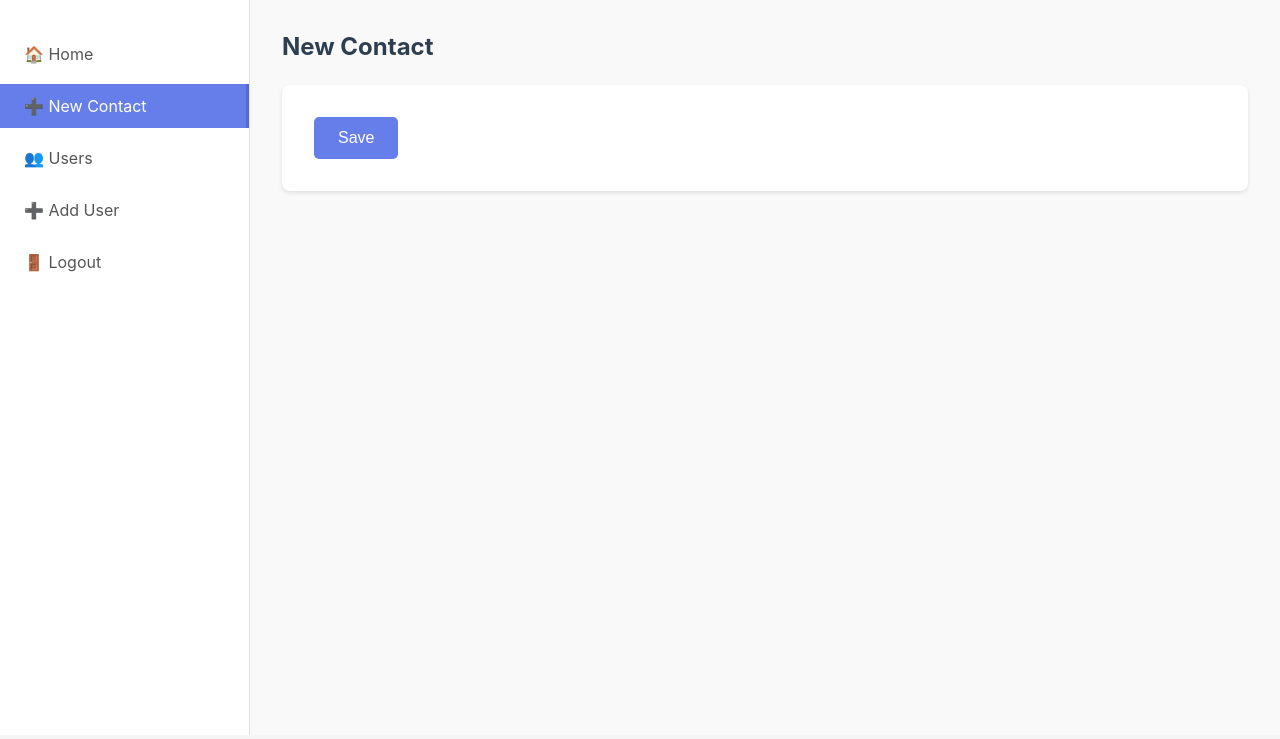
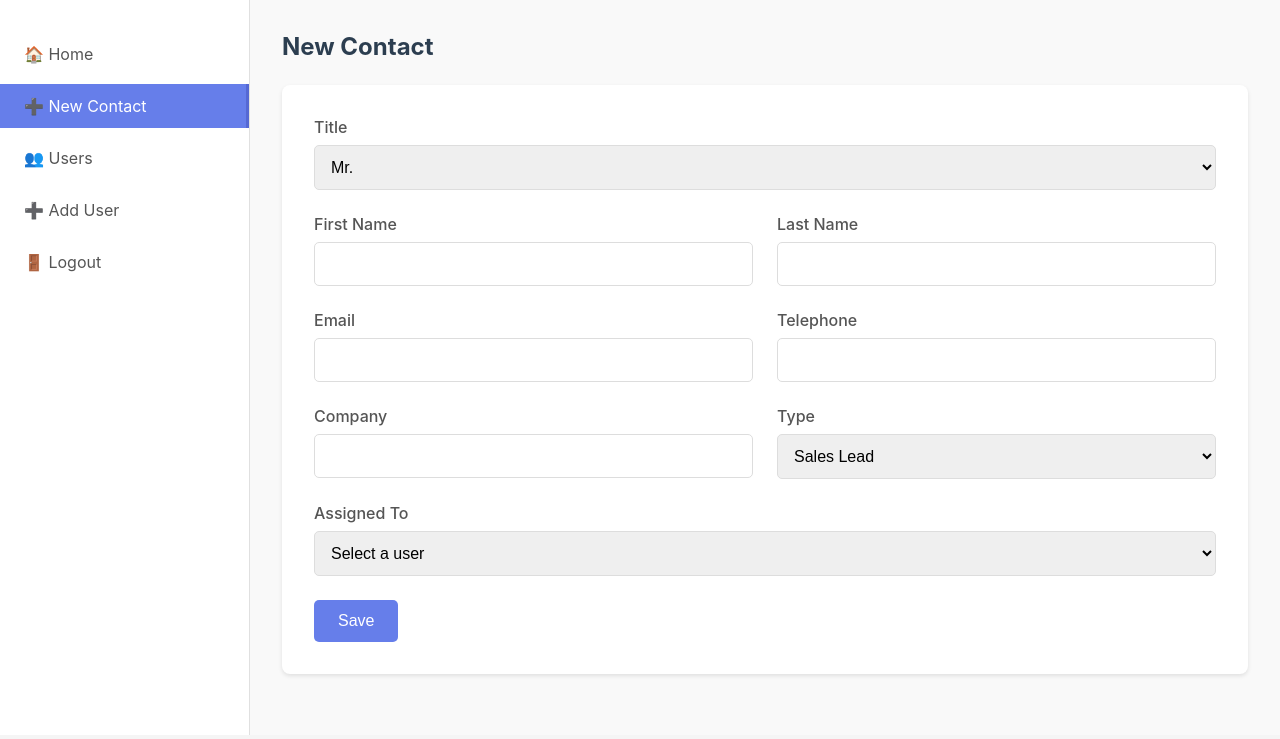
Before and after one commit to WatsonJer/info2180-project2, a PHP site: page /addContact.php in a window 1280 px wide. Shown: the part 61-800 px from the top of the page. Run offline with PHP 8.4, Linux system fonts and the light colour scheme; a user stored in the database is signed in; data comes from the database, SQL or seed files in the repository.

Commit message:
Functional adding contacts

```diff
--- a/contacts/addContact.php
+++ b/contacts/addContact.php
@@ -2,60 +2,85 @@
 require_once '../database/config.php';
 requireAdmin();
 
+$conn = getDBConnection();
+$stmt = $conn->prepare("SELECT id, firstname, lastname, email, role, created_at FROM Users ORDER BY created_at DESC");
+$stmt->execute();
+$users = $stmt->fetchAll(PDO::FETCH_ASSOC);
+
+// If there are no users, set an error and prevent the form from being saved
+$disableSave = false;
+if (empty($users)) {
+    $disableSave = true;
+    if (!isset($error) || empty($error)) {
+        $error = 'No users found. Please add at least one user before adding contacts.';
+    }
+} else {
+    $disableSave = false;
+}
+
 $isAjax = isset($_POST['ajax']) && $_POST['ajax'] === '1';
 
 if ($_SERVER['REQUEST_METHOD'] === 'POST') {
+    // Gather and sanitize inputs for contact
+    $title = filter_input(INPUT_POST, 'title', FILTER_SANITIZE_STRING);
+    $firstname = trim(filter_input(INPUT_POST, 'firstname', FILTER_SANITIZE_STRING));
+    $lastname = trim(filter_input(INPUT_POST, 'lastname', FILTER_SANITIZE_STRING));
+    $email = filter_input(INPUT_POST, 'email', FILTER_SANITIZE_EMAIL);
+    $telephone = trim(filter_input(INPUT_POST, 'telephone', FILTER_SANITIZE_STRING));
+    $company = trim(filter_input(INPUT_POST, 'company', FILTER_SANITIZE_STRING));
+    $type = filter_input(INPUT_POST, 'type', FILTER_SANITIZE_STRING);
+    $assigned = isset($_POST['assigned']) ? ($_POST['assigned'] === '' ? null : (int)$_POST['assigned']) : null;
 
-    // $firstname = filter_input(INPUT_POST, 'firstname', FILTER_SANITIZE_STRING);
-    // $lastname = filter_input(INPUT_POST, 'lastname', FILTER_SANITIZE_STRING);
-    // $email = filter_input(INPUT_POST, 'email', FILTER_SANITIZE_EMAIL);
-    // $password = $_POST['password'] ?? '';
-    // $role = filter_input(INPUT_POST, 'role', FILTER_SANITIZE_STRING);
+    $response = ['success' => false, 'message' => ''];
 
-    // $response = ['success' => false, 'message' => ''];
+    // Prevent saving if there are no users available
+    if ($disableSave) {
+        $response['message'] = 'Cannot save contact: no users available to assign.';
+    }
+    // Validate required fields
+    elseif (!$firstname || !$lastname || !$email) {
+        $response['message'] = 'First name, last name, and email are required.';
+    } elseif (!filter_var($email, FILTER_VALIDATE_EMAIL)) {
+        $response['message'] = 'Invalid email address.';
+    } elseif (!in_array($type, ['salesLead', 'support'])) {
+        $response['message'] = 'Invalid contact type selected.';
+    } else {
+        // If an assigned user was provided, ensure it exists
+        $validUserIds = array_column($users, 'id');
+        if ($assigned !== null && !in_array($assigned, $validUserIds)) {
+            $response['message'] = 'Selected assigned user is invalid.';
+        } else {
+            $conn = getDBConnection();
+            $created_by = $_SESSION['user_id'] ?? null;
+            if (!$created_by) {
+                $response['message'] = 'You must be logged in to create a contact.';
+            } else {
+                // Insert contact into database
+                $stmt = $conn->prepare("INSERT INTO Contacts (title, firstname, lastname, email, telephone, company, type, assigned_to, created_by) VALUES (?, ?, ?, ?, ?, ?, ?, ?, ?)");
+                $assignedParam = $assigned !== null ? $assigned : null;
+                if ($stmt->execute([$title, $firstname, $lastname, $email, $telephone, $company, $type, $assignedParam, $created_by])) {
+                    $response['success'] = true;
+                    $response['message'] = 'Contact added successfully!';
+                } else {
+                    $response['message'] = 'Failed to add contact.';
+                }
+            }
+        }
+    }
 
-    // // Validate inputs
-    // if (!$firstname || !$lastname || !$email || !$password || !$role) {
-    //     $response['message'] = 'All fields are required';
-    // } elseif (!filter_var($email, FILTER_VALIDATE_EMAIL)) {
-    //     $response['message'] = 'Invalid email address';
-    // } elseif (!preg_match('/^(?=.*[a-z])(?=.*[A-Z])(?=.*\d).{8,}$/', $password)) {
-    //     $response['message'] = 'Password must be at least 8 characters and contain at least one number, one letter, and one capital letter';
-    // } elseif (!in_array($role, ['Admin', 'Member'])) {
-    //     $response['message'] = 'Invalid role selected';
-    // } else {
-    //     $conn = getDBConnection();
-
-    //     // Check if email already exists
-    //     $stmt = $conn->prepare("SELECT id FROM Users WHERE email = ?");
-    //     $stmt->execute([$email]);
-    //     if ($stmt->fetch()) {
-    //         $response['message'] = 'Email already exists';
-    //     } else {
-    //         // Hash password and insert user
-    //         $hashedPassword = password_hash($password, PASSWORD_DEFAULT);
-    //         $stmt = $conn->prepare("INSERT INTO Users (firstname, lastname, email, password, role) VALUES (?, ?, ?, ?, ?)");
-
-    //         if ($stmt->execute([$firstname, $lastname, $email, $hashedPassword, $role])) {
-    //             $response['success'] = true;
-    //             $response['message'] = 'User added successfully!';
-    //         } else {
-    //             $response['message'] = 'Failed to add user';
-    //         }
-    //     }
-    // }
-
-    // if ($isAjax) {
-    //     header('Content-Type: application/json');
-    //     echo json_encode($response);
-    //     exit();
-    // } else {
-    //     if ($response['success']) {
-    //         $success = $response['message'];
-    //     } else {
-    //         $error = $response['message'];
-    //     }
-    // }
+    if ($isAjax) {
+        header('Content-Type: application/json');
+        echo json_encode($response);
+        exit();
+    } else {
+        if ($response['success']) {
+            $success = $response['message'];
+            // Optionally clear POST values to reset the form
+            $_POST = [];
+        } else {
+            $error = $response['message'];
+        }
+    }
 }
 ?>
 <!DOCTYPE html>
@@ -86,9 +111,67 @@ if ($_SERVER['REQUEST_METHOD'] === 'POST') {
             </div>
 
             <form method="POST" action="addContact.php" class="form-horizontal">
+                <div class="form-group">
+                    <label for="title">Title</label>
+                    <select id="title" name="title" required>
+                        <option value="Member">Mr.</option>
+                        <option value="Admin">Mrs.</option>
+                    </select>
+                </div>
+                <div class="form-row">
+                    <div class="form-group">
+                        <label for="firstname">First Name</label>
+                        <input type="text" id="firstname" name="firstname" required>
+                    </div>
 
+                    <div class="form-group">
+                        <label for="lastname">Last Name</label>
+                        <input type="text" id="lastname" name="lastname" required>
+                    </div>
+                </div>
 
-                <button type="submit" class="btn-primary">Save</button>
+                <div class="form-row">
+                    <div class="form-group">
+                        <label for="email">Email</label>
+                        <input type="email" id="email" name="email" required>
+                    </div>
+
+                    <div class="form-group">
+                        <label for="telephone">Telephone</label>
+                        <input type="tel" id="telephone" name="telephone" required>
+                    </div>
+                </div>
+
+                <div class="form-row">
+                    <div class="form-group">
+                        <label for="company">Company</label>
+                        <input type="text" id="company" name="company" required>
+                    </div>
+
+                    <div class="form-group">
+                        <label for="type">Type</label>
+                        <select id="type" name="type" required>
+                            <option value="salesLead">Sales Lead</option>
+                            <option value="support">Support</option>
+                        </select>
+                    </div>
+                </div>
+
+                <div class="form-group">
+                    <label for="assigned">Assigned To</label>
+                    <select id="assigned" name="assigned" <?= $disableSave ? 'disabled' : 'required' ?> >
+                        <?php if ($disableSave): ?>
+                            <option value="">No users available</option>
+                        <?php else: ?>
+                            <?php $selectedAssigned = $_POST['assigned'] ?? ''; ?>
+                            <option value="" disabled <?= $selectedAssigned === '' ? 'selected' : '' ?>>Select a user</option>
+                            <?php foreach ($users as $user): ?>
+                                <option value="<?= htmlspecialchars($user['id']) ?>" <?= ($selectedAssigned == $user['id']) ? 'selected' : '' ?>><?= htmlspecialchars($user['firstname'] . ' ' . $user['lastname']) ?></option>
+                            <?php endforeach; ?>
+                        <?php endif; ?>
+                    </select>
+                </div>
+                <button type="submit" class="btn-primary" <?= $disableSave ? 'disabled' : '' ?>>Save</button>
             </form>
         </div>
     </div>
--- a/styles.css
+++ b/styles.css
@@ -99,6 +99,19 @@ body {
 
 .btn-primary:hover {
   background-color: #5568d3;
+}
+
+/* Disabled state for primary button */
+.btn-primary:disabled {
+  background-color: #cfcfcf;
+  color: #6c6c6c;
+  cursor: not-allowed;
+}
+
+/* Disabled select styling */
+.form-group select:disabled {
+  background-color: #f0f0f0;
+  color: #777;
 }
 
 .btn-link {
```
